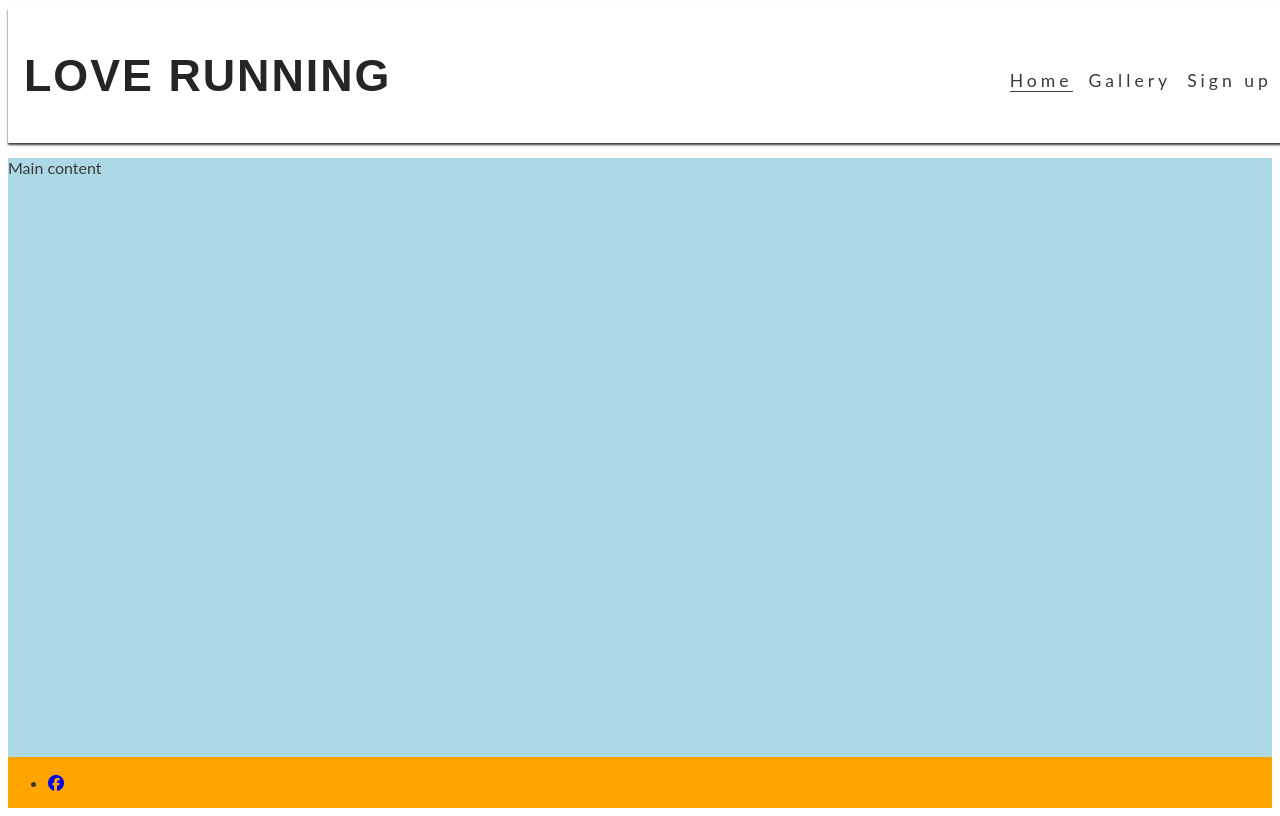
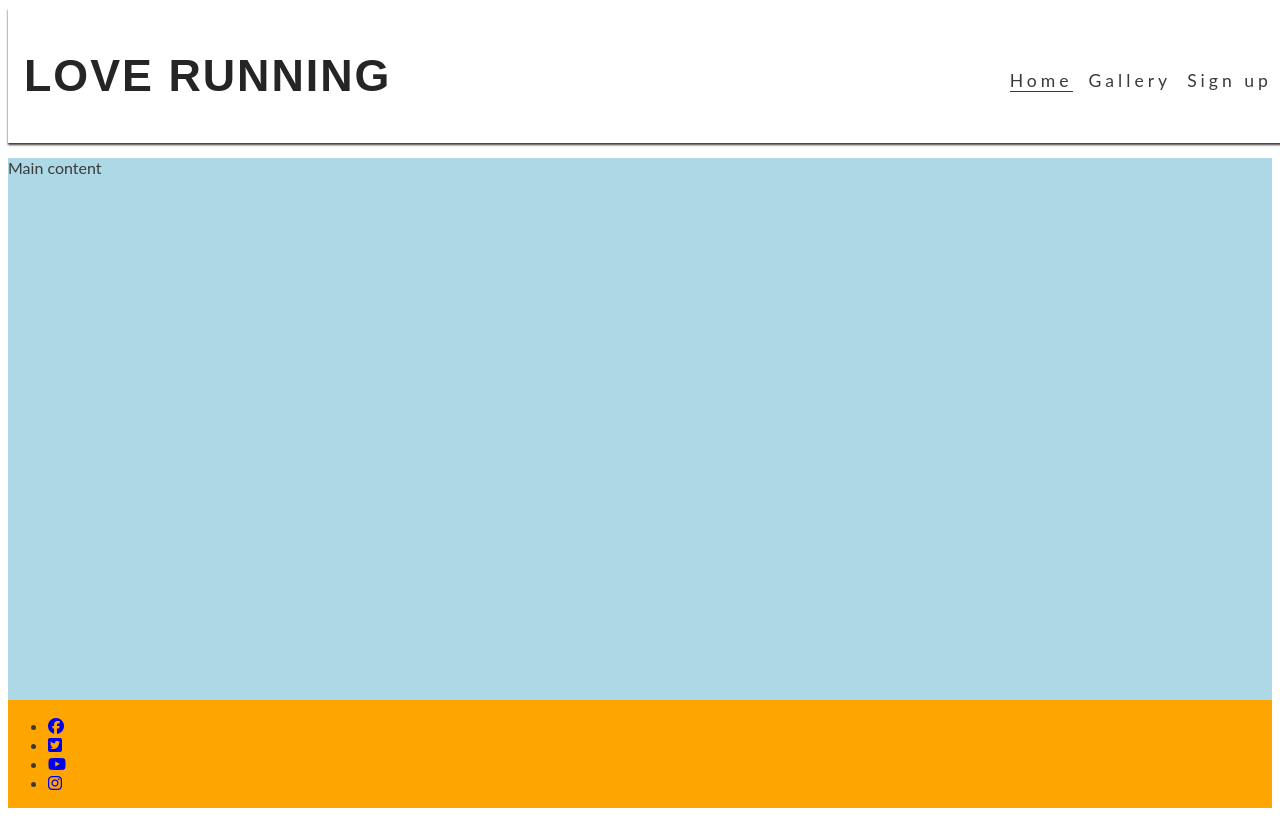
Before and after one commit to antonijazunic2/running-project, a plain HTML site: page index.html in a window 1280 px wide. Drawn offline with Linux system fonts and the light colour scheme.

Commit message:
added icons to the toggle bar and links

```diff
--- a/index.html
+++ b/index.html
@@ -25,7 +25,10 @@
             <h1 id="logo">Love Running</h1>
         </a>
         <input type="checkbox" id="nav-toggle" name="nav-toggle">
-    <label for="nav-toggle" class="nav-toggle-label">X</label>
+        <label for="nav-toggle" class="nav-toggle-label">
+            <i class="fa-solid fa-bars"></i>
+        </label>
+
 
         <nav>
             <ul id="menu">
@@ -49,7 +52,18 @@
     <!--Footer-->
     <footer>
         <ul>
-            <li><a href="https://www.facebook.com/" target="_blank" rel="noopener" aria-label="Visit our Facebook page (opens in a new tab)"><i class="fa-brands fa-facebook"></i></a></li>
+            <li><a href="https://www.facebook.com/" target="_blank" rel="noopener"
+                    aria-label="Visit our Facebook page (opens in a new tab)"><i class="fa-brands fa-facebook"></i></a>
+            </li>
+            <li><a href="https://www.twitter.com/" target="_blank" rel="noopener"
+                    aria-label="Visit our Twitter page (opens in a new tab)"><i class="fa-brands fa-square-twitter"></i></a>
+            </li>
+            <li><a href="https://www.youtube.com/" target="_blank" rel="noopener"
+                    aria-label="Visit our Youtube page (opens in a new tab)"><i class="fa-brands fa-youtube"></i></a>
+            </li>
+            <li><a href="https://www.instagram.com/" target="_blank" rel="noopener"
+                    aria-label="Visit our Instagram page (opens in a new tab)"><i class="fa-brands fa-instagram"></i></i></a>
+            </li>
         </ul>
     </footer>
 
```
Lines whose indentation alone changed are shown as unchanged.
